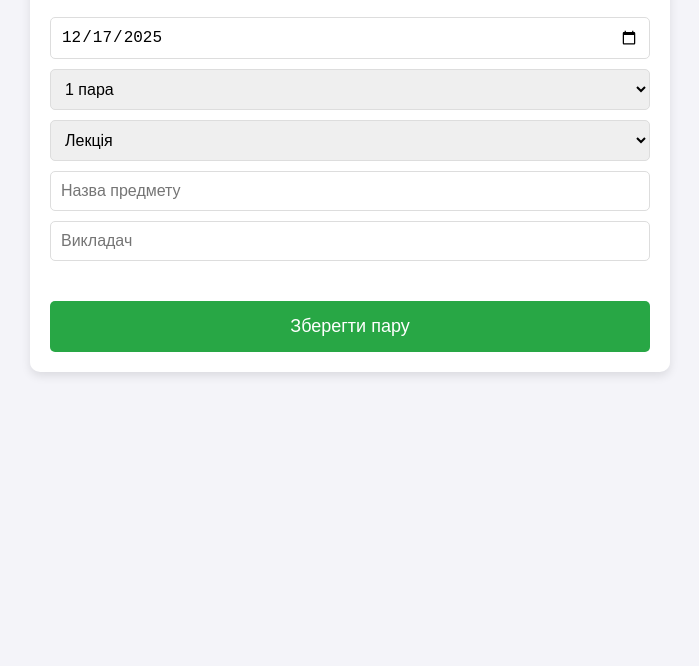
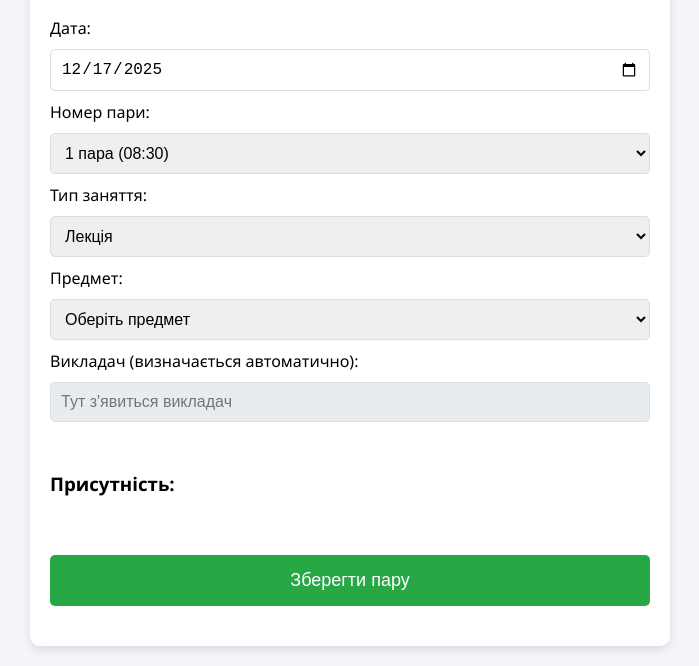
Before and after one commit to ki-25-1/student_active.github.io, a plain HTML site: page index.html in a window 1280 px wide. Shown: the part 143-809 px from the top of the page, without its empty margins (290-989 px from the left). Drawn offline with Linux system fonts and the light colour scheme.

Commit message:
Update index.html

```diff
--- a/index.html
+++ b/index.html
@@ -11,7 +11,7 @@
 
 <div class="container">
     <header>
-        <h1><i class="fa-solid fa-graduation-cap"></i> Журнал Відвідування</h1>
+        <h1><i class="fa-solid fa-graduation-cap"></i> Журнал Групи</h1>
         <div class="tabs">
             <button class="tab-btn active" onclick="showTab('mark')">Відмітити</button>
             <button class="tab-btn" onclick="showTab('report')">Звіти</button>
@@ -20,40 +20,56 @@
 
     <section id="mark-section" class="active-section">
         <div class="form-group">
+            <div class="form-group">
+            <label>Дата:</label>
             <input type="date" id="date" required>
+
+            <label>Номер пари:</label>
             <select id="pairNumber">
-                <option value="1">1 пара</option>
-                <option value="2">2 пара</option>
-                <option value="3">3 пара</option>
-                <option value="4">4 пара</option>
-                <option value="5">5 пара</option>
+                <option value="1">1 пара (08:30)</option>
+                <option value="2">2 пара (10:10)</option>
+                <option value="3">3 пара (11:50)</option>
+                <option value="4">4 пара (13:30)</option>
+                <option value="5">5 пара (15:10)</option>
             </select>
+
+            <label>Тип заняття:</label>
             <select id="type">
                 <option value="Лекція">Лекція</option>
                 <option value="Практика">Практика</option>
                 <option value="Лабораторна">Лабораторна</option>
                 <option value="Семінар">Семінар</option>
             </select>
-            <input type="text" id="subject" placeholder="Назва предмету" required>
-            <input type="text" id="teacher" placeholder="Викладач" required>
+
+            <label>Предмет:</label>
+            <select id="subject" onchange="autoSelectTeacher()">
+                <option value="" disabled selected>Оберіть предмет</option>
+            </select>
+
+            <label>Викладач (визначається автоматично):</label>
+            <input type="text" id="teacher" placeholder="Тут з'явиться викладач" readonly style="background-color: #e9ecef;">
         </div>
 
-        <div id="student-list" class="student-list">
-            </div>
+        <h3>Присутність:</h3>
+        <div id="student-list" class="student-list"></div>
 
         <button class="save-btn" onclick="saveAttendance()">Зберегти пару</button>
     </section>
 
     <section id="report-section" class="hidden-section">
         <div class="filter-group">
-            <label>Від:</label>
-            <input type="date" id="filter-start">
-            <label>До:</label>
-            <input type="date" id="filter-end">
-            <button onclick="generateReport()">Показати</button>
-            <button onclick="exportData()" class="export-btn"><i class="fa-solid fa-download"></i> Завантажити JSON</button>
+            <label>Період:</label>
+            <div style="display: flex; gap: 5px;">
+                <input type="date" id="filter-start">
+                <input type="date" id="filter-end">
+            </div>
+            <br>
+            <button onclick="generateReport()" style="width: 100%; padding: 10px;">Показати звіт</button>
+            <button onclick="exportData()" class="export-btn" style="margin-top: 10px; width: 100%;">
+                <i class="fa-solid fa-download"></i> Скачати базу даних (JSON)
+            </button>
         </div>
-
+        <hr>
         <div id="report-output"></div>
     </section>
 </div>
```
